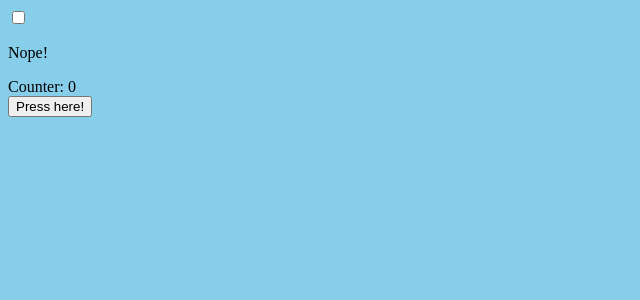
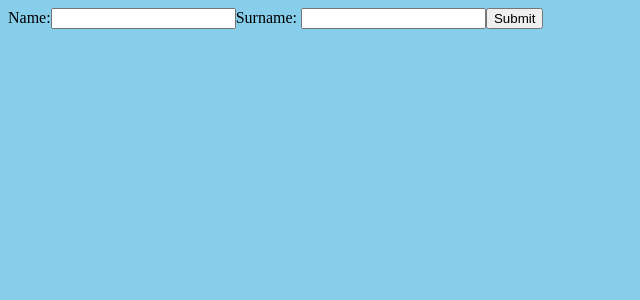
Before and after one commit to nwabimady/react-course, a React (Create React App) app: page / in a window 1280 px wide. Shown: the top 300 px of the page, without its empty margins (0-640 px from the left). Built offline with nearby package versions, Linux system fonts and the light colour scheme; the HTML template or start-up script is replaced by a standard one.

Commit message:
Form built

```diff
--- a/src/App.jsx
+++ b/src/App.jsx
@@ -1,13 +1,11 @@
 import React from "react";
 import "./components/global.css";
-import { HelloCounter } from "./components/hello-counter";
-import { HelloCheckbox } from "./components/hello-checkbox";
+import { HelloForm } from "./components/hello-form";
 
 export function App() {
     return (
       <>
-        <HelloCheckbox/>
-        <HelloCounter/>
+        <HelloForm />
       </>
     );
 }
--- /dev/null
+++ b/src/components/hello-form.jsx
@@ -0,0 +1,44 @@
+import { useState } from "react";
+
+export const HelloForm = () => {
+
+    const [name, setName] = useState (" ");
+    const [surname, setSurname] = useState (" ");
+
+    const clickHandler = () => {
+        alert(`Hello ${name} ${surname}!`);
+        setName("");
+        setSurname("");
+    }
+
+    return (
+        <form>
+            <label>
+                Name:
+                <input
+                    value={name}
+                    onChange={
+                        (event) => {
+                            setName(event.target.value)
+                    }
+                }>
+
+                </input>
+            </label>
+            <label>
+                Surname: <input
+                    value={surname}
+                    onChange={
+                        (event) => {
+                            setSurname(event.target.value)
+                    }
+                }></input>
+            </label>
+            <label>
+                <button onClick={clickHandler}>
+                    Submit
+                </button>
+            </label>
+        </form>
+        );
+};
```
